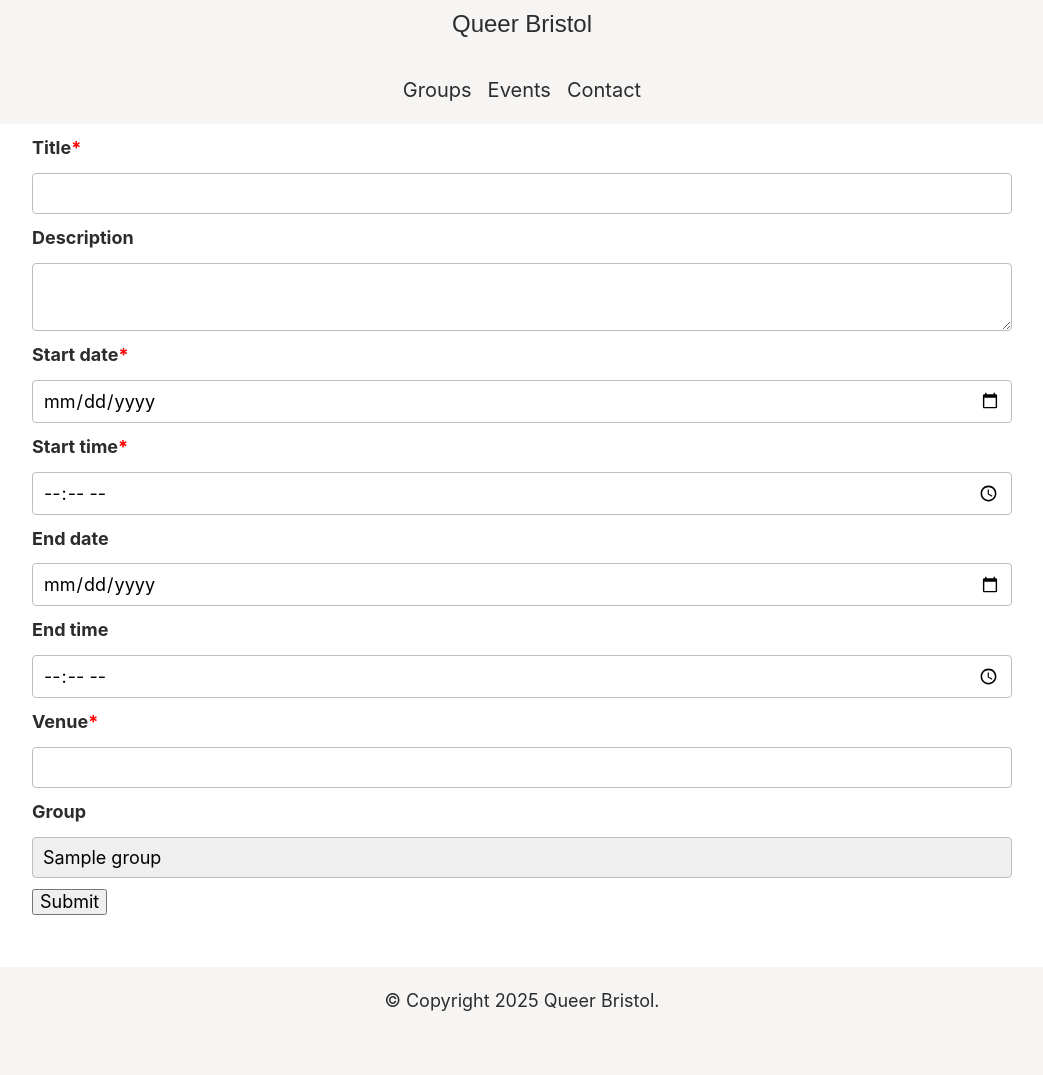
After one commit to SamP20/queerbristol, a Flask app: page /event/new in a window 1280 px wide. The commit adds this page. Shown: the whole page, without its empty margins (118-1161 px from the left). Run offline with Flask 3, Linux system fonts and the light colour scheme; tables that the repository leaves empty hold one stand-in row (values such as "Sample post"); parts of the project's set-up code (start-up, migrations or seed data) failed here and were passed over; some libraries are stand-ins or nearby versions; some web fonts are replaced.

Commit message:
Event creation

```diff
--- a/pyproject.toml
+++ b/pyproject.toml
@@ -15,4 +15,5 @@ dependencies = [
     "Flask-WTF ~= 1.2.2",
     "psycopg2 ~= 2.9.10",
     "Flask-Session ~= 0.8.0",
+    "pytz ~= 2025.2"
 ]
--- a/queer_bristol/main/forms.py
+++ b/queer_bristol/main/forms.py
@@ -1,6 +1,16 @@
 from flask_wtf import FlaskForm
-from wtforms import StringField
-from wtforms.validators import DataRequired
+from wtforms import StringField, TextAreaField, DateField, TimeField, SelectField
+from wtforms.validators import DataRequired, InputRequired, Optional
 
 class MyForm(FlaskForm):
     name = StringField('name', validators=[DataRequired()])
+
+class NewEventForm(FlaskForm):
+    title = StringField('Title', validators=[DataRequired()])
+    description = TextAreaField('Description')
+    start_date = DateField('Start date', validators=[InputRequired()])
+    start_time = TimeField('Start time', validators=[InputRequired()])
+    end_date = DateField('End date', validators=[Optional()])
+    end_time = TimeField('End time', validators=[Optional()])
+    venue = StringField('Venue', validators=[DataRequired()])
+    group = SelectField('Group', coerce=int)
--- a/queer_bristol/main/views.py
+++ b/queer_bristol/main/views.py
@@ -1,9 +1,12 @@
 
 from datetime import datetime, timedelta, timezone
-from flask import Blueprint, render_template, abort, request
+import pytz
+from flask import Blueprint, render_template, abort, request, redirect, url_for
+import sqlalchemy as sa
 
 from queer_bristol.extensions import db
-import sqlalchemy as sa
+
+from .forms import NewEventForm
 from .models import Group, Event
 
 bp = Blueprint("main", __name__)
@@ -57,6 +60,43 @@ def event(event_id):
     event = db.get_or_404(Event, event_id)
     return render_template("main/event.html", event=event)
 
+@bp.route("/event/new", methods=["GET", "POST"])
+def event_new():
+    available_groups=db.session.execute(sa.Select(Group)).scalars()
+
+    form = NewEventForm()
+    group_list = [(g.id, g.name) for g in available_groups]
+    form.group.choices = group_list
+
+    if form.validate_on_submit():
+        start_datetime = datetime.combine(
+            form.start_date.data,
+            form.start_time.data,
+            pytz.timezone('Europe/London')
+        )
+
+        end_datetime = None
+        if form.end_time.data:
+            end_date = form.end_date.data or form.start_date.data
+            end_datetime = datetime.combine(
+                end_date,
+                form.end_time.data,
+                pytz.timezone('Europe/London')
+            )
+        event = Event(
+            title=form.title.data,
+            description=form.description.data,
+            start=start_datetime,
+            end=end_datetime,
+            venue=form.venue.data,
+            group_id=form.group.data
+        )
+        db.session.add(event)
+        db.session.commit()
+        return redirect(url_for('main.event', event_id=event.id))
+
+    return render_template("main/event_new.html", form=form)
+
 @bp.route("/contact")
 def contact():
     return render_template("main/contact.html")
--- a/queer_bristol/static/css/style.css
+++ b/queer_bristol/static/css/style.css
@@ -268,3 +268,8 @@ textarea {
     background-color: #f289ee;
     border-radius: 0.5rem;
 }
+
+.required:after {
+    content: '*';
+    color: red;
+}
--- a/queer_bristol/templates/main/event.html
+++ b/queer_bristol/templates/main/event.html
@@ -5,6 +5,7 @@
 {% block contents %}
 <div class="container">
     <h1>{{ event.title }}</h1>
+    <p>Location: {{ event.venue }}</p>
     <p>{{ event.description }}</p>
 </div>
 {% endblock %}
--- /dev/null
+++ b/queer_bristol/templates/main/event_new.html
@@ -0,0 +1,22 @@
+{% extends "base.html" %}
+
+{% import 'wtforms.html' as wtf %}
+
+{% block title %}New event{% endblock %}
+
+{% block contents %}
+<div class="container">
+    <form method="POST" action="">
+        {{ form.hidden_tag() }}
+        {{ wtf.input(form.title, form) }}
+        {{ wtf.input(form.description, form) }}
+        {{ wtf.input(form.start_date, form) }}
+        {{ wtf.input(form.start_time, form) }}
+        {{ wtf.input(form.end_date, form) }}
+        {{ wtf.input(form.end_time, form) }}
+        {{ wtf.input(form.venue, form) }}
+        {{ wtf.input(form.group, form) }}
+        <button type="submit" class="btn btn-primary">Submit</button>
+    </form>
+</div>
+{% endblock %}
--- a/queer_bristol/templates/main/events.html
+++ b/queer_bristol/templates/main/events.html
@@ -8,6 +8,7 @@
         {% for event in events %}
         <li>
             <h2><a href="{{ url_for('main.event', event_id=event.id)}}">{{ event.title }}</a></h2>
+            <p>Location: {{ event.venue }}</p>
             <p>{{ event.description | truncate(150,true) }}</p>
         </li>
         {% endfor %}
--- a/queer_bristol/templates/wtforms.html
+++ b/queer_bristol/templates/wtforms.html
@@ -1,7 +1,11 @@
 
 {% macro input_box(field, form) -%}
 <div class="form-field">
+    {% if field.flags.required %}
+    {{ field.label(class="form-label required") }}
+    {% else %}
     {{ field.label(class="form-label") }}
+    {% endif %}
 
 {% if field.errors %}
 {{ field(class="form-control is-invalid", **kwargs) }}
@@ -21,7 +25,11 @@
 {% else %}
 {{ field(class="form-check-control", **kwargs) }}
 {% endif %}
+{% if field.flags.required %}
+{{ field.label(class="form-check-label required") }}
+{% else %}
 {{ field.label(class="form-check-label") }}
+{% endif %}
 {% for error in field.errors %}
     <p class="invalid-feedback">{{ error }}</p>
 {% endfor %}
```
